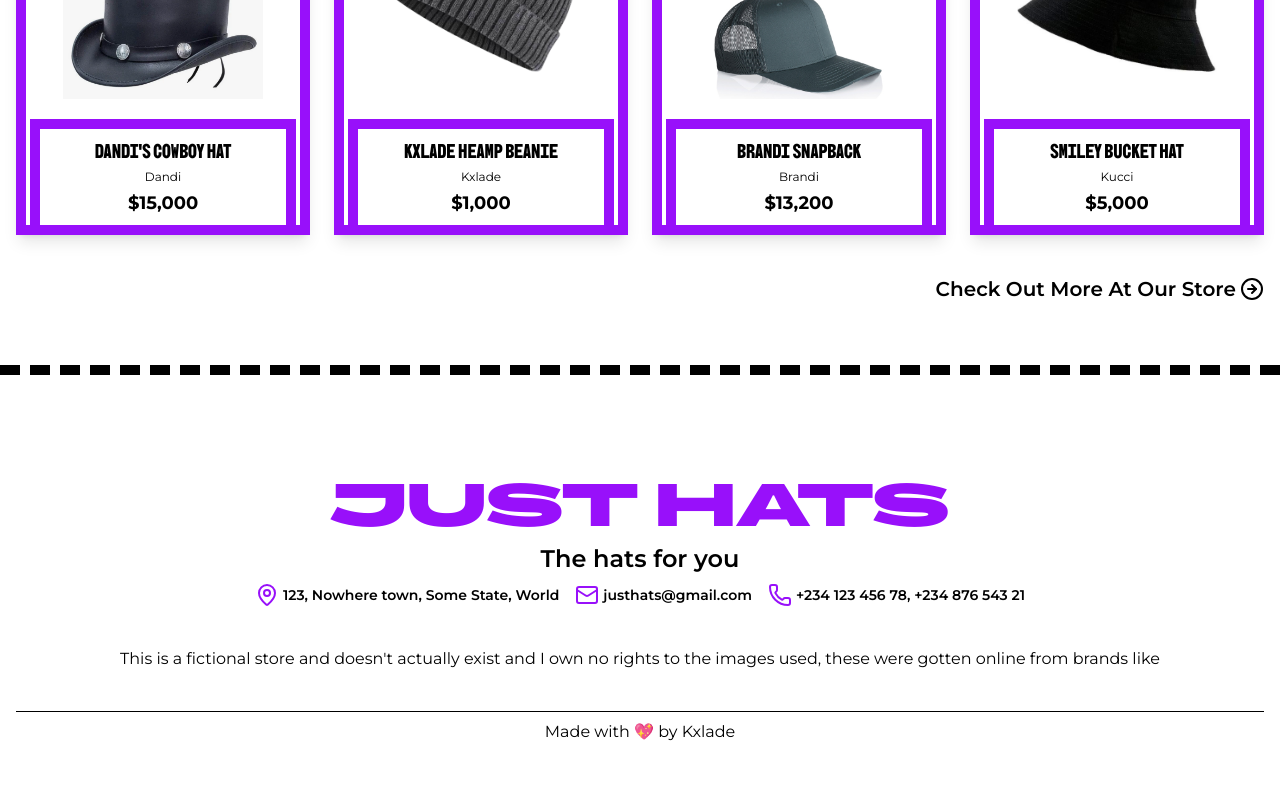
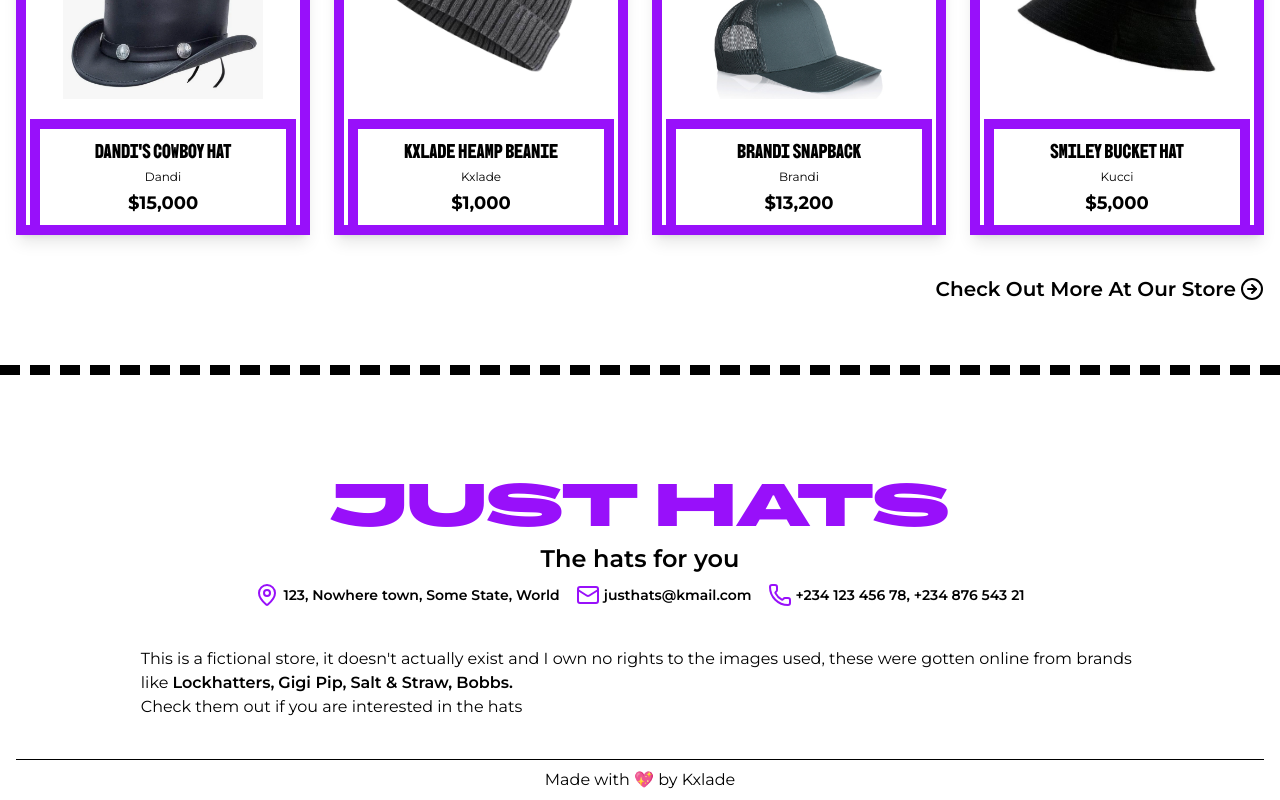
Before and after one commit to DannyK05/just-hats, a React (Vite) app: page / in a window 1280 px wide. Shown: the part 4980-5780 px from the top of the page. Before the commit the page ends 5732 px from the top, so only its background shows below. Built offline with nearby package versions, Linux system fonts and the light colour scheme.

Commit message:
chore: add links to other hat brands

```diff
--- a/src/components/Footer.tsx
+++ b/src/components/Footer.tsx
@@ -22,7 +22,7 @@ export default function Footer() {
 
           <div className="flex items-center space-x-1">
             <MailIcon className="text-purple-600" />
-            <p className="text-sm font-semibold">justhats@gmail.com</p>
+            <p className="text-sm font-semibold">justhats@kmail.com</p>
           </div>
 
           <div className="flex items-center space-x-1">
@@ -34,11 +34,40 @@ export default function Footer() {
         </div>
       </div>
 
-      <div>
+      <div className="lg:w-4/5">
         <p>
-          This is a fictional store and doesn't actually exist and I own no
-          rights to the images used, these were gotten online from brands like
+          This is a fictional store, it doesn't actually exist and I own no
+          rights to the images used, these were gotten online from brands like{" "}
+          <a
+            className="mr-1 font-semibold hover:underline"
+            href="https://www.lockhatters.com"
+            rel="noopener"
+          >
+            Lockhatters,
+          </a>
+          <a
+            className="mr-1 font-semibold hover:underline"
+            href="https://www.gigipip.com/products/custom-trucker-hat-experience"
+            rel="noopener"
+          >
+            Gigi Pip,
+          </a>
+          <a
+            className="mr-1 font-semibold hover:underline"
+            href="https://saltandstraw.com/products/ampersand-beanie"
+            rel="noopener"
+          >
+            Salt & Straw,
+          </a>
+          <a
+            className="mr-1 font-semibold hover:underline"
+            href="https://bobbs.uk/"
+            rel="noopener"
+          >
+            Bobbs.
+          </a>
         </p>
+        <p>Check them out if you are interested in the hats</p>
       </div>
 
       <p className="w-full text-center border-t py-2">
--- a/src/components/More.tsx
+++ b/src/components/More.tsx
@@ -6,7 +6,7 @@ export default function More() {
       id="more"
       className="w-full flex items-center flex-col overflow-hidden space-y-10 min-h-screen px-4 pt-[100px] pb-5"
     >
-      <h1 className="text-black text:4xl lg:text-6xl">
+      <h1 className="text-black text-4xl lg:text-6xl">
         We've got{" "}
         <span className="text-purple-600 text-5xl lg:text-7xl">hats</span> for
         every <span className="text-purple-600">look</span> and{" "}
@@ -206,7 +206,7 @@ export default function More() {
         </div>
       </div>
 
-      <h2 className="text-black text-center text:4xl lg:text-6xl">
+      <h2 className="text-black text-center text-4xl lg:text-6xl">
         These aren't
         <br />
         <span className="text-purple-600 text-5xl lg:text-7xl">
--- a/src/components/Trending.tsx
+++ b/src/components/Trending.tsx
@@ -17,7 +17,7 @@ export default function Trending() {
         ))}
       </div>
       <div className="flex cursor-pointer items-center space-x-1 lg:hover:text-purple-600 lg:hover:underline">
-        <p className="text-xl font-semibold capitalize">
+        <p className="text-lg font-semibold capitalize lg:text-xl">
           Check out more at our store
         </p>{" "}
         <ArrowRightCircle />
```
Also changed, not shown: public/assets/images/top-hat.png.
